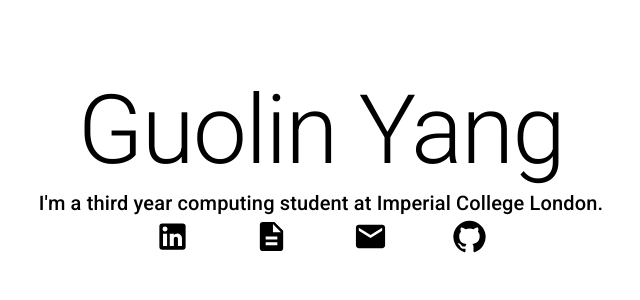
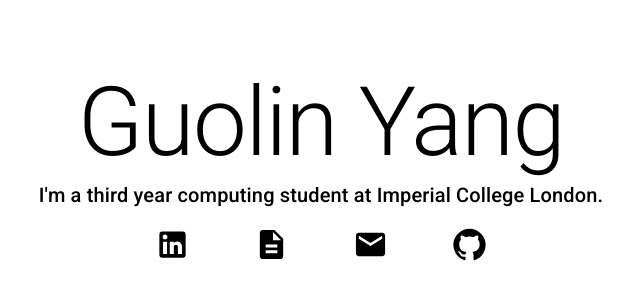
Before and after one commit to GuolinY/Portfolio, a Next.js app: page / in a window 1280 px wide. Shown: the part 234-534 px from the top of the page, without its empty margins (319-959 px from the left). Built offline with nearby package versions, Linux system fonts and the light colour scheme.

Commit message:
Fixed spacing for links

```diff
--- a/pages/index.js
+++ b/pages/index.js
@@ -8,11 +8,13 @@ import LinkedInIcon from "@mui/icons-material/LinkedIn";
 import DescriptionIcon from "@mui/icons-material/Description";
 import EmailIcon from "@mui/icons-material/Email";
 import GitHubIcon from "@mui/icons-material/GitHub";
+import { Box } from "@mui/system";
 
 export default function Home() {
   return (
     <Layout>
       <Typography variant="h1">Guolin Yang</Typography>
+
       <Typography variant="h6">
         I'm a third year computing student at{" "}
         <Link href="https://www.imperial.ac.uk/">
@@ -20,7 +22,9 @@ export default function Home() {
         </Link>
       </Typography>
 
+      <Box mt={2}>
         <Grid
+          item
           container
           direction="row"
           justifyContent="center"
@@ -50,6 +54,7 @@ export default function Home() {
             </Link>
           </Grid>
         </Grid>
+      </Box>
     </Layout>
   );
 }
```
Lines whose indentation alone changed are shown as unchanged.
